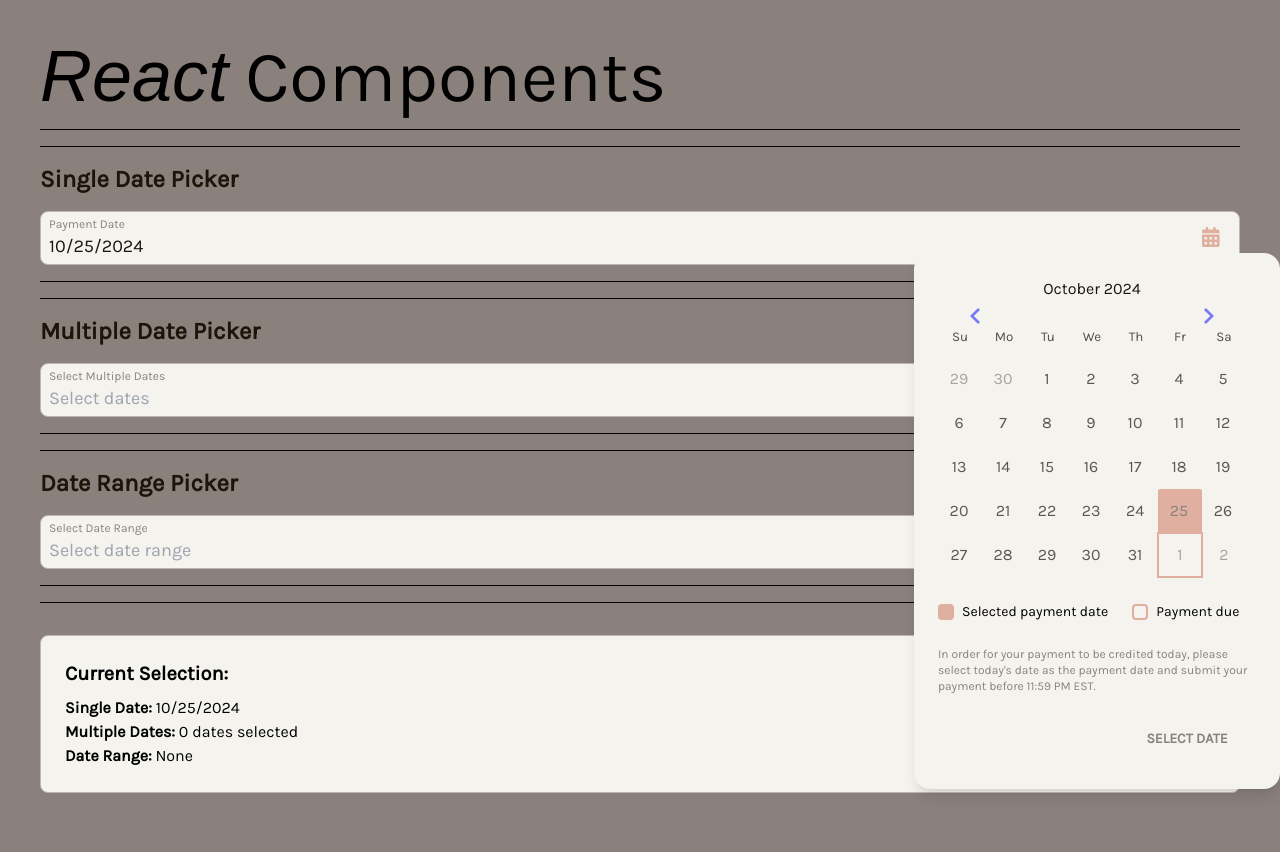
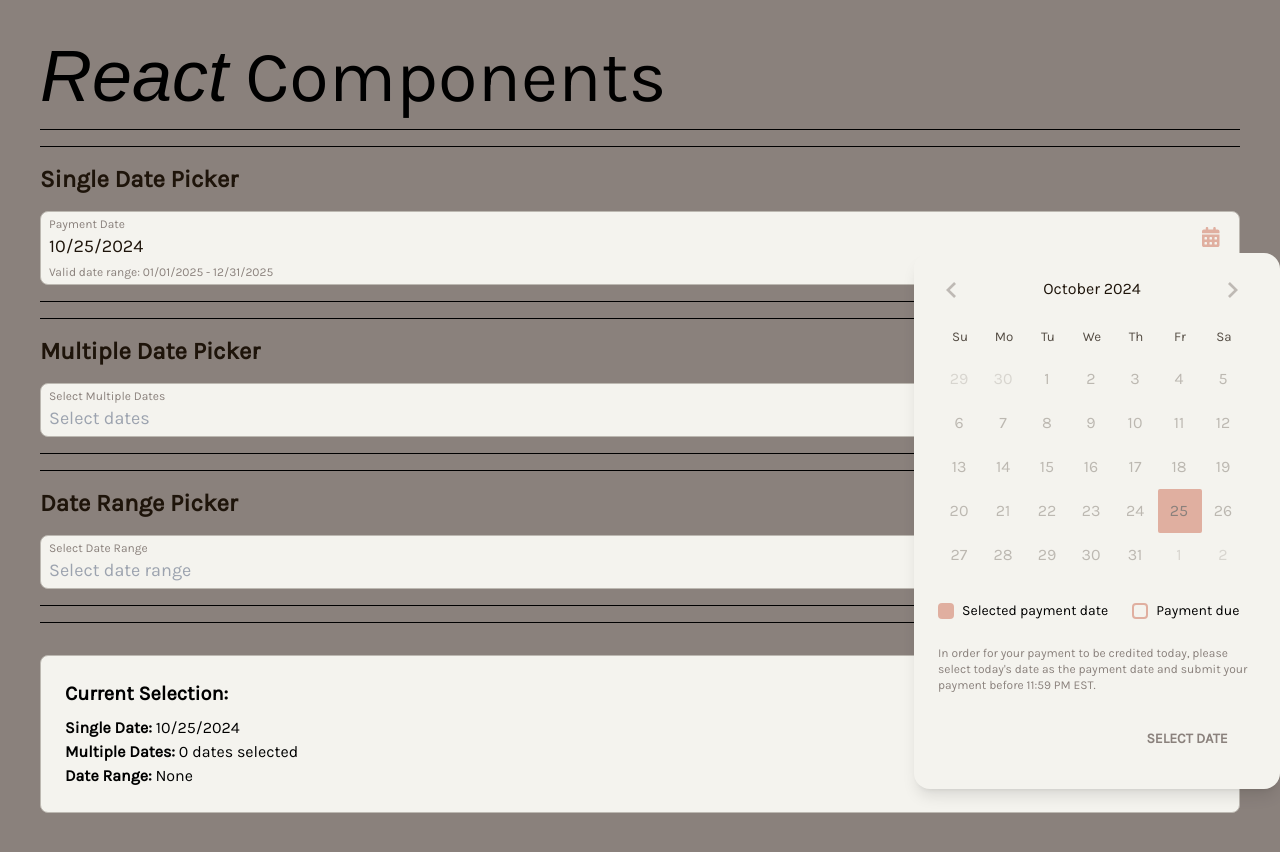
Before and after one commit to jasminepvo/react, a React (Vite) app: page / in a window 1280 px wide. Both pictures are taken after a click on the button 1210 px from the left and 239 px from the top of the page. Built offline with nearby package versions, Linux system fonts and the light colour scheme; a web font is replaced by a local one.

Commit message:
mostly working w error

```diff
--- a/src/App.tsx
+++ b/src/App.tsx
@@ -16,6 +16,14 @@
   // For demonstration, we'll set a default due date 7 days from now
   const paymentDueDate = new Date();
   paymentDueDate.setDate(paymentDueDate.getDate() + 7);
+
+  // For the Single Date Picker, add minDate and maxDate props to demonstrate the range constraint
+  // Set minDate to 7 days ago and maxDate to 30 days from now
+  const today = new Date();
+  const sevenDaysAgo = new Date(today);
+  sevenDaysAgo.setDate(today.getDate() - 7);
+  const thirtyDaysFromNow = new Date(today);
+  thirtyDaysFromNow.setDate(today.getDate() + 30);
 
   // Type-safe onChange handlers with type assertions
   const handleSingleDateChange = (value: AnySelectionValue) => {
@@ -60,7 +68,11 @@
         label="Payment Date"
         placeholder="MM/DD/YYYY"
         disclaimer="In order for your payment to be credited today, please select today's date as the payment date and submit your payment before 11:59 PM EST."
-        paymentDueDate={paymentDueDate || undefined}
+        paymentDueDate={new Date(2025, 3, 10)}
+        minDate={new Date(2025, 0, 1)}
+        maxDate={new Date(2025, 11, 31)}
+        errorMessage="Please select a date within the current year"
+        required={false}
       />
       <hr className="border-t border-gray-300 w-full my-4" />
       <hr className="border-t border-gray-300 w-full my-4" />
--- a/src/components/Calender.tsx
+++ b/src/components/Calender.tsx
@@ -1,4 +1,3 @@
-import * as React from "react";
 import { DayPicker, Matcher, DateRange } from "react-day-picker";
 import "react-day-picker/dist/style.css";
 
@@ -11,6 +10,8 @@
   disabled?: Matcher | Matcher[];
   required?: boolean;
   paymentDueDate?: Date;
+  minDate?: Date;
+  maxDate?: Date;
 };
 
 export const Calendar = ({
@@ -22,6 +23,8 @@
   disabled,
   required,
   paymentDueDate,
+  minDate,
+  maxDate,
   ...props
 }: CalendarProps) => {
   const baseStyles = {
@@ -29,11 +32,12 @@
     month_grid: "w-100%",
     month_caption: "text-base text-brown",
     month: "space-y-4 text-center",
-    nav: "flex items-center justify-between w-full absolute left-0 right-0 px-6 top-6",
+    nav: "flex items-center justify-between w-full absolute left-0 right-0 px-6 top-3",
     button_previous:
-      "h-7 w-7 bg-transparent p-0 opacity-50 hover:opacity-100 text-taupe",
+      "h-7 w-7 bg-transparent p-0 opacity-50 hover:opacity-100 text-taupe absolute left-0 [&>svg]:text-taupe [&>svg]:fill-taupe",
     button_next:
-      "h-7 w-7 bg-transparent p-0 opacity-50 hover:opacity-100 text-taupe",
+      "h-7 w-7 bg-transparent p-0 opacity-50 hover:opacity-100 text-taupe absolute right-0 [&>svg]:text-taupe [&>svg]:fill-taupe",
+    caption: "flex items-center justify-center relative",
     weekdays: "text-base font-extrabold w-4 h-6 text-brown",
     disabled: "text-gray hover:bg-gray/10",
     hidden: "invisible",
@@ -47,10 +51,31 @@
   };
 
   // Custom modifiers for the payment due date
-  const modifiers = paymentDueDate ? { paymentDue: paymentDueDate } : {};
+  const modifiers = {
+    ...(paymentDueDate ? { paymentDue: paymentDueDate } : {}),
+  };
+
   const modifiersClassNames = {
     paymentDue: "border-2 border-blush rounded-sm",
   };
+
+  // Create date range constraint
+  let dateConstraints = disabled || [];
+
+  // Add min/max date constraints
+  if (minDate || maxDate) {
+    const beforeMinDate = minDate ? { before: new Date(minDate) } : undefined;
+    const afterMaxDate = maxDate ? { after: new Date(maxDate) } : undefined;
+
+    // Combine the constraints
+    const constraints = [
+      ...(Array.isArray(dateConstraints) ? dateConstraints : [dateConstraints]),
+      ...(beforeMinDate ? [beforeMinDate] : []),
+      ...(afterMaxDate ? [afterMaxDate] : []),
+    ].filter(Boolean);
+
+    dateConstraints = constraints;
+  }
 
   if (mode === "single") {
     return (
@@ -59,11 +84,13 @@
         selected={selected as Date | undefined}
         onSelect={onSelect as (date: Date | undefined) => void}
         showOutsideDays={showOutsideDays}
-        disabled={disabled}
+        disabled={dateConstraints}
         required={required}
         classNames={baseStyles}
         modifiers={modifiers}
         modifiersClassNames={modifiersClassNames}
+        fromDate={minDate}
+        toDate={maxDate}
         {...props}
       />
     );
@@ -76,11 +103,13 @@
         selected={selected as Date[] | undefined}
         onSelect={onSelect as (dates: Date[] | undefined) => void}
         showOutsideDays={showOutsideDays}
-        disabled={disabled}
+        disabled={dateConstraints}
         required={required}
         classNames={baseStyles}
         modifiers={modifiers}
         modifiersClassNames={modifiersClassNames}
+        fromDate={minDate}
+        toDate={maxDate}
         {...props}
       />
     );
@@ -93,11 +122,13 @@
       selected={selected as DateRange | undefined}
       onSelect={onSelect as (range: DateRange | undefined) => void}
       showOutsideDays={showOutsideDays}
-      disabled={disabled}
+      disabled={dateConstraints}
       required={required}
       classNames={baseStyles}
       modifiers={modifiers}
       modifiersClassNames={modifiersClassNames}
+      fromDate={minDate}
+      toDate={maxDate}
       {...props}
     />
   );
--- a/src/components/DatePicker.tsx
+++ b/src/components/DatePicker.tsx
@@ -2,7 +2,10 @@
 import { format, parse, isValid } from "date-fns";
 import * as Popover from "@radix-ui/react-popover";
 import { FontAwesomeIcon } from "@fortawesome/react-fontawesome";
-import { faCalendarDays } from "@fortawesome/free-solid-svg-icons";
+import {
+  faCalendarDays,
+  faExclamationCircle,
+} from "@fortawesome/free-solid-svg-icons";
 import { Calendar } from "./Calender";
 import { Matcher, DateRange } from "react-day-picker";
 
@@ -14,26 +17,28 @@
   onChange?: (value: SelectionValue) => void;
   label?: string;
   placeholder?: string;
-  min?: string;
-  max?: string;
   disclaimer?: string;
   disabled?: Matcher | Matcher[];
   required?: boolean;
   paymentDueDate?: Date;
+  minDate?: Date;
+  maxDate?: Date;
+  errorMessage?: string;
 }
 
 export const DatePicker: React.FC<DatePickerProps> = ({
-  mode = "single",
+  mode,
   value,
   onChange,
   label,
-  placeholder = "MM/DD/YYYY",
-  min,
-  max,
+  placeholder,
   disclaimer,
   disabled,
   required,
   paymentDueDate,
+  minDate,
+  maxDate,
+  errorMessage,
 }) => {
   const [internalValue, setInternalValue] = useState<SelectionValue>(null);
   const [open, setOpen] = useState(false);
@@ -41,10 +46,32 @@
     Date | Date[] | DateRange | undefined
   >(undefined);
   const [inputValue, setInputValue] = useState("");
+  const [error, setError] = useState<string>("");
   const inputRef = useRef<HTMLInputElement>(null);
 
   const isControlled = value !== undefined;
   const selectedValue = isControlled ? value : internalValue;
+
+  // Validate required field
+  useEffect(() => {
+    if (required) {
+      if (mode === "single" && !selectedValue) {
+        setError(errorMessage || "This field is required");
+      } else if (
+        mode === "multiple" &&
+        (!selectedValue || (selectedValue as Date[]).length === 0)
+      ) {
+        setError(errorMessage || "At least one date is required");
+      } else if (
+        mode === "range" &&
+        (!selectedValue || !(selectedValue as DateRange).from)
+      ) {
+        setError(errorMessage || "A date range is required");
+      } else {
+        setError("");
+      }
+    }
+  }, [required, selectedValue, mode, errorMessage]);
 
   // Format for display
   const formatSelectedValue = () => {
@@ -83,9 +110,24 @@
     value: Date | Date[] | DateRange | undefined
   ) => {
     setTempSelectedValue(value);
+    setError(""); // Clear any previous errors
 
-    // For single mode, we can also auto-confirm
+    // For single mode, validate the date immediately
     if (mode === "single" && value instanceof Date) {
+      if (minDate && value < minDate) {
+        setError(
+          errorMessage ||
+            `Date must be on or after ${format(minDate, "MM/dd/yyyy")}`
+        );
+        return;
+      }
+      if (maxDate && value > maxDate) {
+        setError(
+          errorMessage ||
+            `Date must be on or before ${format(maxDate, "MM/dd/yyyy")}`
+        );
+        return;
+      }
       handleConfirmDate();
     }
   };
@@ -103,6 +145,7 @@
 
   const handleInputChange = (e: React.ChangeEvent<HTMLInputElement>) => {
     let value = e.target.value;
+    setError(""); // Clear any previous errors
 
     if (mode !== "single") {
       // For multiple and range, just show the text field as read-only
@@ -127,6 +170,21 @@
       if (value.length === 10) {
         const parsedDate = parse(value, "MM/dd/yyyy", new Date());
         if (isValid(parsedDate)) {
+          // Check if the parsed date is within min/max constraints
+          if (minDate && parsedDate < minDate) {
+            setError(
+              errorMessage ||
+                `Date must be on or after ${format(minDate, "MM/dd/yyyy")}`
+            );
+            return;
+          }
+          if (maxDate && parsedDate > maxDate) {
+            setError(
+              errorMessage ||
+                `Date must be on or before ${format(maxDate, "MM/dd/yyyy")}`
+            );
+            return;
+          }
           if (!isControlled) setInternalValue(parsedDate);
           onChange?.(parsedDate);
         }
@@ -136,13 +194,20 @@
 
   return (
     <div className="text-left">
-      <div className="rounded-lg border border-gray bg-cream px-2 py-1 text-lg focus:outline-none">
+      <div
+        className={`rounded-lg border border-gray bg-cream px-2 py-1 text-lg focus:outline-none ${
+          error ? "border border-red-600" : ""
+        }`}
+      >
         {label && (
           <label
             htmlFor="date-input"
-            className="block text-xs font-normal text-taupe"
+            className={`block text-xs font-normal text-taupe ${
+              error ? "text-red-600" : ""
+            }`}
           >
             {label}
+            {required && <span className="text-red-600 ml-1">*</span>}
           </label>
         )}
         <div className="relative">
@@ -154,9 +219,8 @@
             onChange={handleInputChange}
             placeholder={placeholder}
             ref={inputRef}
-            min={min}
-            max={max}
             readOnly={mode !== "single"}
+            required={required}
           />
 
           <Popover.Root open={open} onOpenChange={setOpen}>
@@ -168,7 +232,9 @@
               >
                 <FontAwesomeIcon
                   icon={faCalendarDays}
-                  className="h-[20px] w-[17.5px] text-blush"
+                  className={`h-[20px] w-[17.5px] text-blush ${
+                    error ? "text-red-600" : ""
+                  }`}
                 />
               </button>
             </Popover.Trigger>
@@ -182,6 +248,8 @@
                   disabled={disabled}
                   required={required}
                   paymentDueDate={paymentDueDate}
+                  minDate={minDate}
+                  maxDate={maxDate}
                 />
                 {/* Legend */}
                 <div className="my-6 flex items-center gap-6">
@@ -215,7 +283,29 @@
             </Popover.Portal>
           </Popover.Root>
         </div>
+
+        {(minDate || maxDate) && !error && (
+          <div className="mt-1 text-xs text-taupe">
+            {minDate && maxDate
+              ? `Valid date range: ${format(minDate, "MM/dd/yyyy")} - ${format(
+                  maxDate,
+                  "MM/dd/yyyy"
+                )}`
+              : minDate
+              ? `Minimum date: ${format(minDate, "MM/dd/yyyy")}`
+              : maxDate
+              ? `Maximum date: ${format(maxDate, "MM/dd/yyyy")}`
+              : ""}
+          </div>
+        )}
       </div>
+
+      {error && (
+        <p className="text-sm text-red-600 flex items-center gap-2">
+          <FontAwesomeIcon icon={faExclamationCircle} className="h-4 w-4" />
+          {error}
+        </p>
+      )}
     </div>
   );
 };
```
